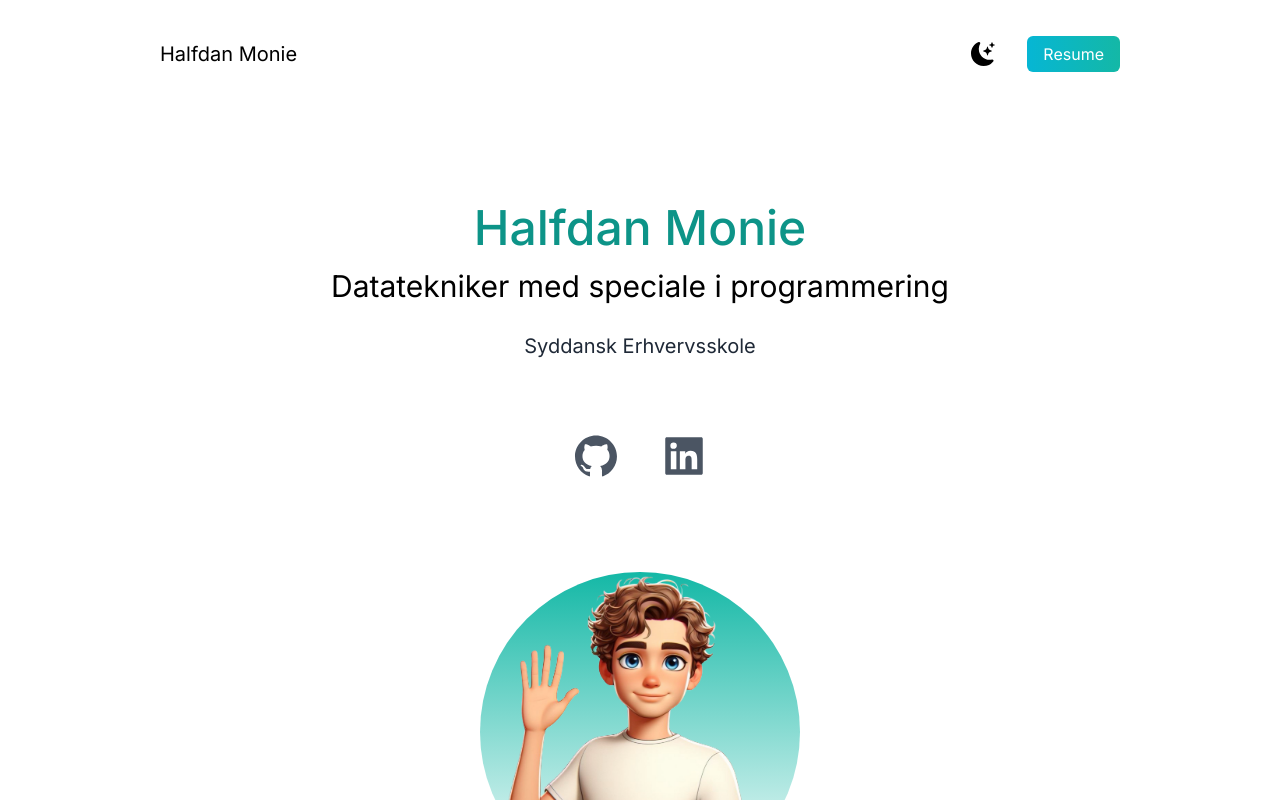
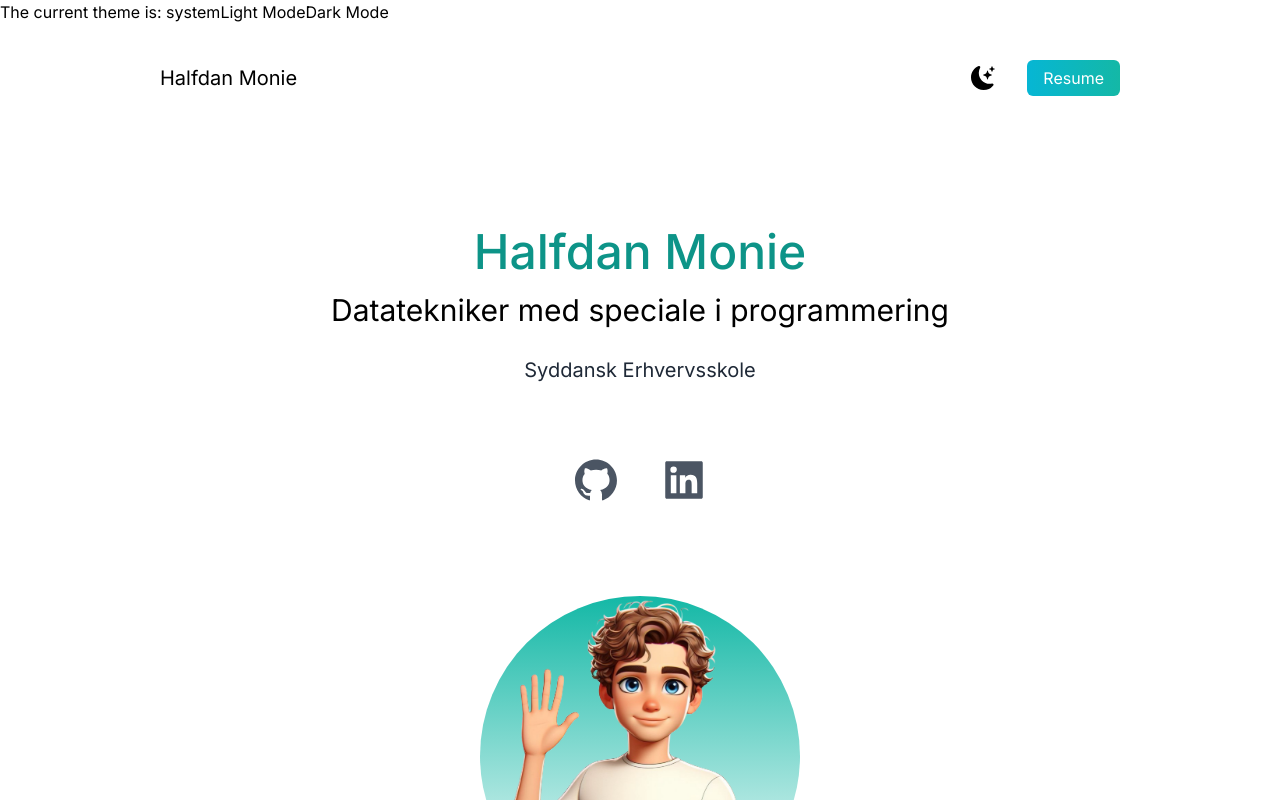
Before and after one commit to half0150/Portfolio, a Next.js app: page / in a window 1280 px wide. Shown: the top 800 px of the page. Built offline with nearby package versions, Linux system fonts and the light colour scheme.

Commit message:
ThemeSwitcher is still not working

```diff
--- /dev/null
+++ b/src/app/ThemeSwitcher.js
@@ -0,0 +1,26 @@
+"use client";
+import { useEffect, useState } from "react";
+import { useTheme } from "next-themes";
+
+const ThemeSwitcher = () => {
+    const [mounted, setMounted] = useState(false);
+    const { theme, setTheme } = useTheme();
+
+    useEffect(() => {
+        setMounted(true);
+    },[]);
+
+    if(!mounted) {
+        return null;
+    }
+
+    return (
+        <div>
+            The current theme is: {theme}
+            <button onClick={() => setTheme('light')}>Light Mode</button>
+            <button onClick={() => setTheme('dark')}>Dark Mode</button>
+        </div>
+    );
+};
+
+export default ThemeSwitcher;
--- a/src/app/globals.css
+++ b/src/app/globals.css
@@ -1,6 +1,7 @@
 @tailwind base;
 @tailwind components;
 @tailwind utilities;
+
 
 :root {
   --foreground-rgb: 0, 0, 0;
--- a/src/app/layout.js
+++ b/src/app/layout.js
@@ -1,6 +1,8 @@
 import { Inter } from "next/font/google";
 import "./globals.css";
-import { Provider } from './providers'
+import Providers from "./provider";
+import ThemeSwitcher from "./ThemeSwitcher";
+
 
 const inter = Inter({ subsets: ["latin"] });
 
@@ -12,7 +14,10 @@
 export default function RootLayout({ children }) {
   return (
     <html lang="en">
-      <body className={inter.className}>{children}</body>
+      <body className={inter.className}>
+        <Providers>
+        <ThemeSwitcher />
+        {children}</Providers></body>
     </html>
   );
 }
--- /dev/null
+++ b/src/app/provider.js
@@ -0,0 +1,6 @@
+"use client"
+import { ThemeProvider } from "next-themes";
+
+export default function Providers({ children }) {
+    return <ThemeProvider>{children}</ThemeProvider>;
+}
--- a/src/app/providers.js
+++ /dev/null
@@ -1,12 +0,0 @@
-'use client'
-
-
-import { ThemeProvider } from "next-themes";
-
-export function RootLayout({ children }) {
-  return (
-    <ThemeProvider attribute="class">
-      {children}
-    </ThemeProvider>
-  );
-}
```
